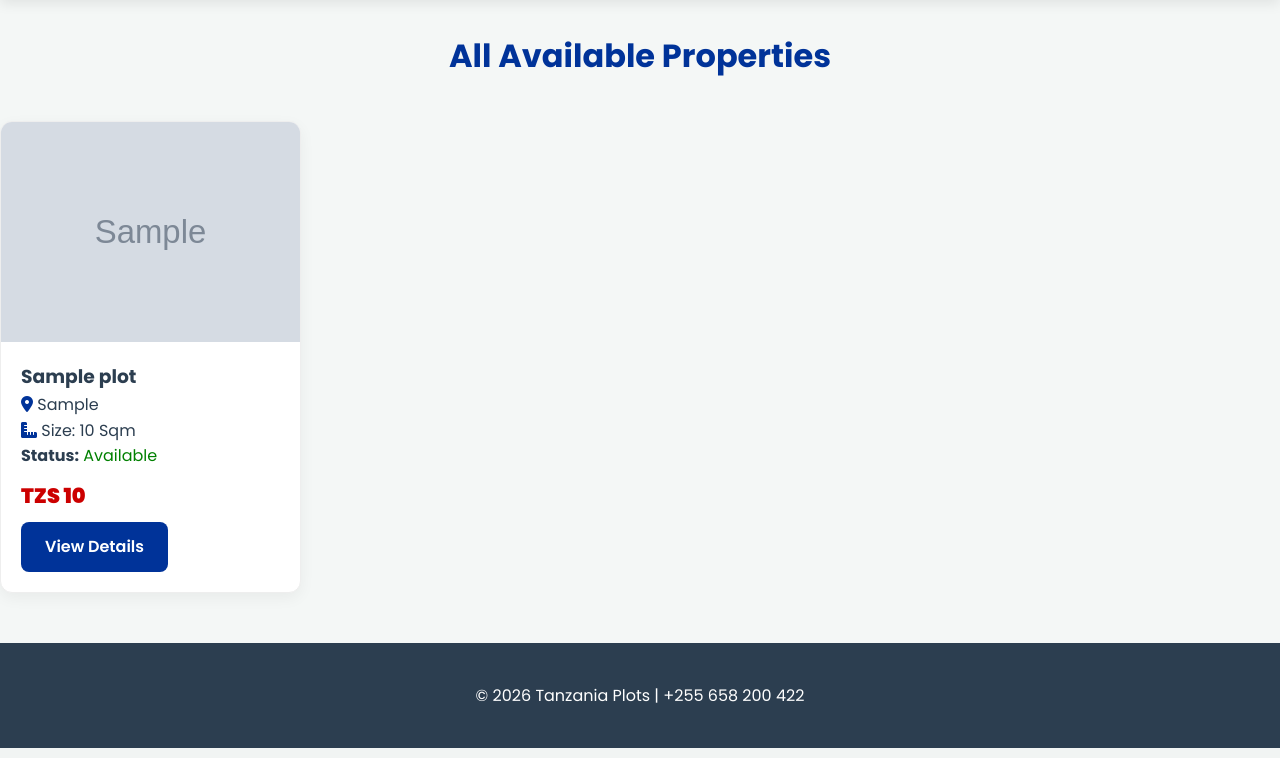
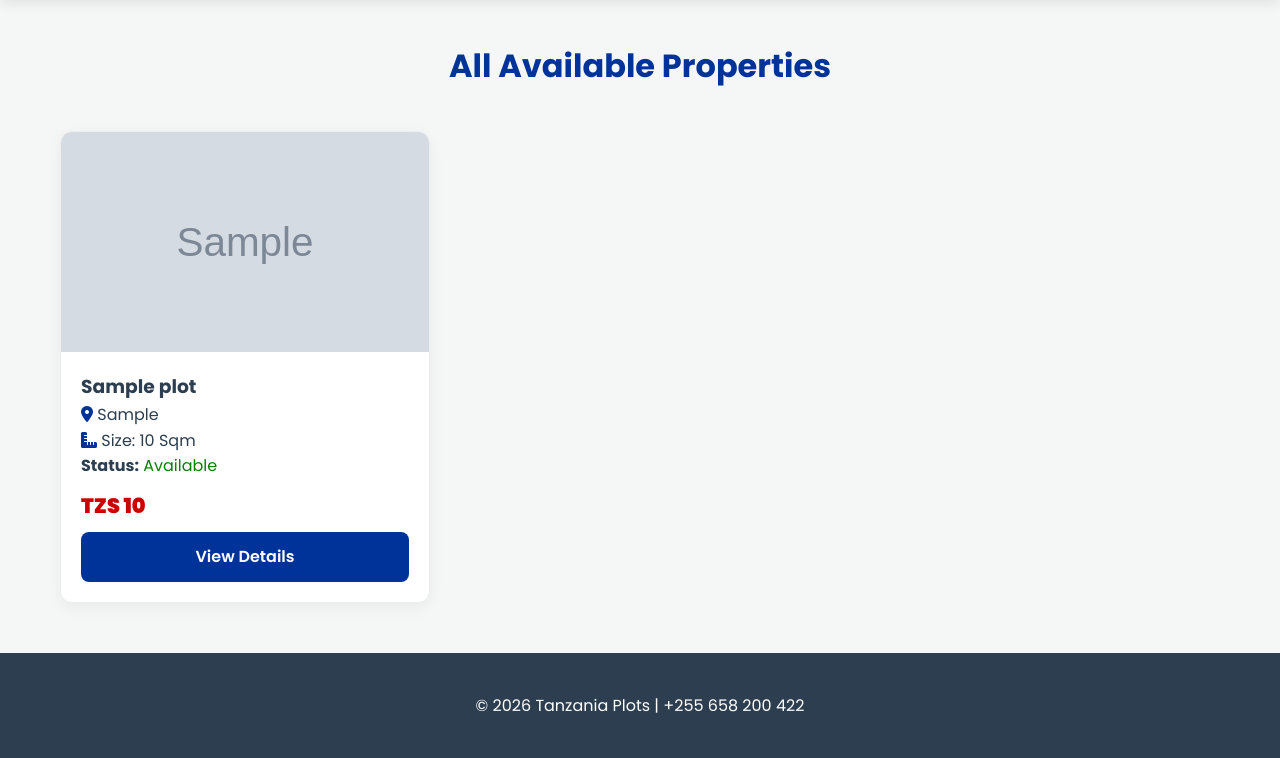
Before and after one commit to ngamilagaboniface-beep/tanzania_plots, a Flask app: page /properties in a window 1280 px wide. Shown: the part 70-828 px from the top of the page. Run offline with Flask 3, Linux system fonts and the light colour scheme; tables that the repository leaves empty hold one stand-in row (values such as "Sample post"); grey boxes marked "Sample" are stand-in pictures.

Commit message:
Refactor properties template for improved layout

```diff
--- a/templates/properties.html
+++ b/templates/properties.html
@@ -1,30 +1,34 @@
 {% extends "base.html" %}
 {% block content %}
-<h2 style="color: var(--primary-blue); margin-top: 30px; text-align: center; font-size: 2rem;">All Available Properties</h2>
+<div class="container">
+    <h2 style="color: var(--primary-blue); margin-top: 40px; text-align: center; font-size: 2rem;">All Available Properties</h2>
 
     <div class="property-grid">
         {% for plot in plots %}
         <div class="card">
-        {% if plot.images %}
+
+            {% if plot.images and plot.images|length > 0 %}
                 <img src="{{ url_for('static', filename='uploads/' + plot.images[0].filename) }}" alt="Plot Image">
             {% else %}
-            <div style="height:250px; background:#ddd; display:flex; align-items:center; justify-content:center; color: #666; font-weight: bold;">
+                <div style="height:220px; background:#f0f0f0; display:flex; align-items:center; justify-content:center; color: #999; font-weight: bold; font-size: 1.2rem;">
                     <i class="fa fa-image" style="margin-right: 8px;"></i> No Image
                 </div>
             {% endif %}
+
             <div class="card-body">
                 <h3>{{ plot.title }}</h3>
-            <p><i class="fa fa-location-dot" style="color: var(--primary-blue);"></i> {{ plot.location }}</p>
+                <p><i class="fa fa-map-marker-alt" style="color: var(--primary-blue);"></i> {{ plot.location }}</p>
                 <p><i class="fa fa-ruler-combined" style="color: var(--primary-blue);"></i> Size: {{ plot.sqm_size }} Sqm</p>
                 <p><strong>Status:</strong> <span style="color: {% if plot.status == 'Available' %}green{% else %}var(--primary-red){% endif %};">{{ plot.status }}</span></p>
-            <p class="price">TZS {{ "{:,.0f}".format(plot.price) }}</p>
+                <div class="price">TZS {{ "{:,.0f}".format(plot.price) }}</div>
                 <div style="margin-top: auto;">
-                <a href="{{ url_for('property_detail', plot_id=plot.id) }}" class="btn btn-blue">View Details</a>
+                    <a href="{{ url_for('property_detail', plot_id=plot.id) }}" class="btn btn-blue" style="width:100%;">View Details</a>
                 </div>
             </div>
         </div>
         {% else %}
-    <p style="text-align: center; grid-column: 1 / -1; font-size: 1.2rem; color: #666; padding: 50px;">No properties available right now.</p>
+        <p style="text-align: center; grid-column: 1 / -1; font-size: 1.2rem; color: #666; padding: 50px;">No properties match your search.</p>
         {% endfor %}
     </div>
+</div>
 {% endblock %}
```
Lines whose indentation alone changed are shown as unchanged.
